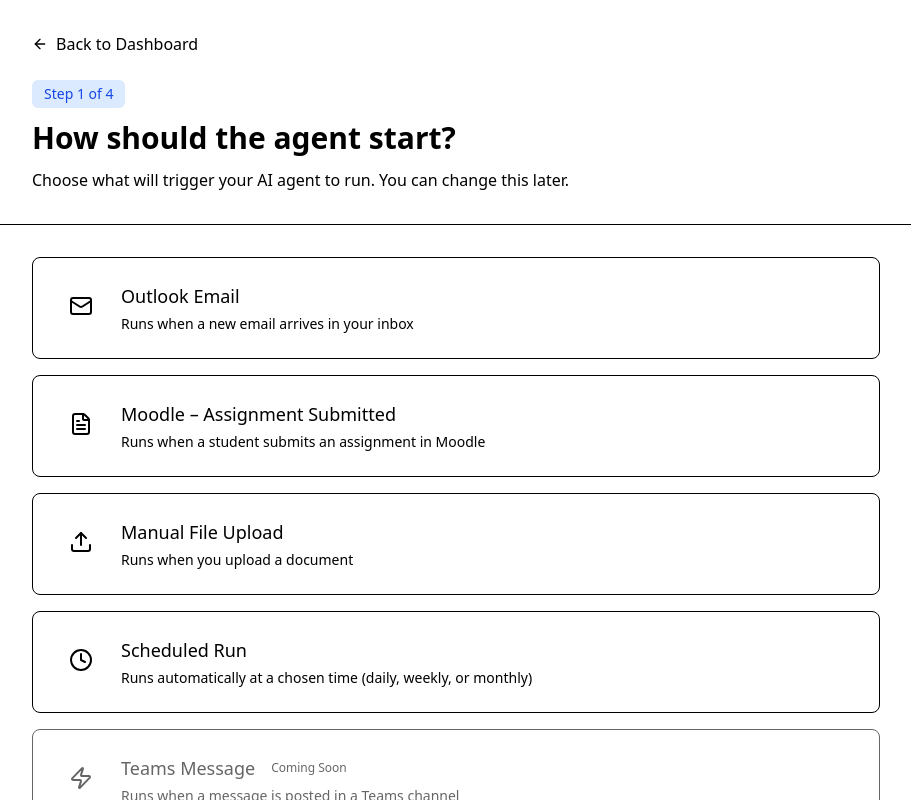
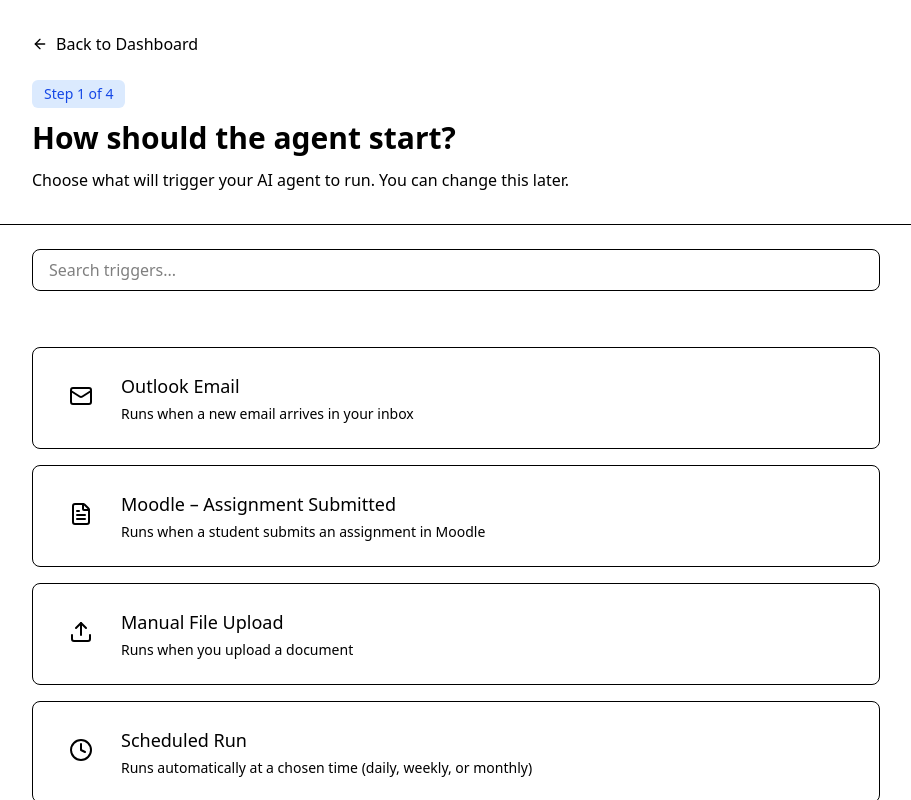
Before and after one commit to UberSurgeon/n8n_roboai, a React (Vite) app in the folder frontend-demo/: page /trigger-page in a window 1280 px wide. Shown: the top 800 px of the page, without its empty margins (184-1095 px from the left). Built offline with nearby package versions, Linux system fonts and the light colour scheme.

Commit message:
search bar to trigger page

```diff
--- a/frontend-demo/src/pages/Trigger_Page.tsx
+++ b/frontend-demo/src/pages/Trigger_Page.tsx
@@ -130,12 +130,18 @@
 
 export default function WizardStep1({ onBack, onNext, initialTrigger }: WizardStep1Props) {
   const [selectedTrigger, setSelectedTrigger] = useState<string | null>(initialTrigger || null);
+  const [search, setSearch] = useState<string>(""); // <-- search state
 
   const handleTriggerClick = (triggerId: string, comingSoon?: boolean) => {
     if (!comingSoon) {
       setSelectedTrigger(triggerId);
     }
   };
+
+  // Filter triggers based on search input
+  const filteredTriggers = triggers.filter((trigger) =>
+    trigger.title.toLowerCase().includes(search.toLowerCase())
+  );
 
   return (
     <div className="min-h-screen bg-background">
@@ -166,10 +172,20 @@
         </div>
       </div>
 
+      {/* Search bar */}
+      <div className="max-w-4xl mx-auto px-6 py-6">
+        <input
+          type="text"
+          placeholder="Search triggers..."
+          value={search}
+          onChange={(e) => setSearch(e.target.value)}
+          className="w-full px-4 py-2 border rounded-lg focus:outline-none focus:ring-2 focus:ring-blue-500"
+        />
+      </div>
+
       {/* Content */}
-      <div className="max-w-4xl mx-auto px-6 py-8">
-        <div className="space-y-4 mb-8">
-          {triggers.map((trigger) => (
+      <div className="max-w-4xl mx-auto px-6 py-8 space-y-4 mb-8">
+        {filteredTriggers.map((trigger) => (
           <TriggerOption
             key={trigger.id}
             trigger={trigger}
@@ -177,10 +193,14 @@
             onClick={() => handleTriggerClick(trigger.id, trigger.comingSoon)}
           />
         ))}
+
+        {filteredTriggers.length === 0 && (
+          <p className="text-muted-foreground">No triggers found.</p>
+        )}
       </div>
 
       {/* Footer */}
-        <div className="flex justify-end pt-6 border-t border-border">
+      <div className="max-w-4xl mx-auto px-6 py-8 flex justify-end border-t border-border">
         <button
           onClick={() => selectedTrigger && onNext(selectedTrigger)}
           disabled={!selectedTrigger}
@@ -194,6 +214,5 @@
         </button>
       </div>
     </div>
-    </div>
   );
 }
```
Lines whose indentation alone changed are shown as unchanged.
